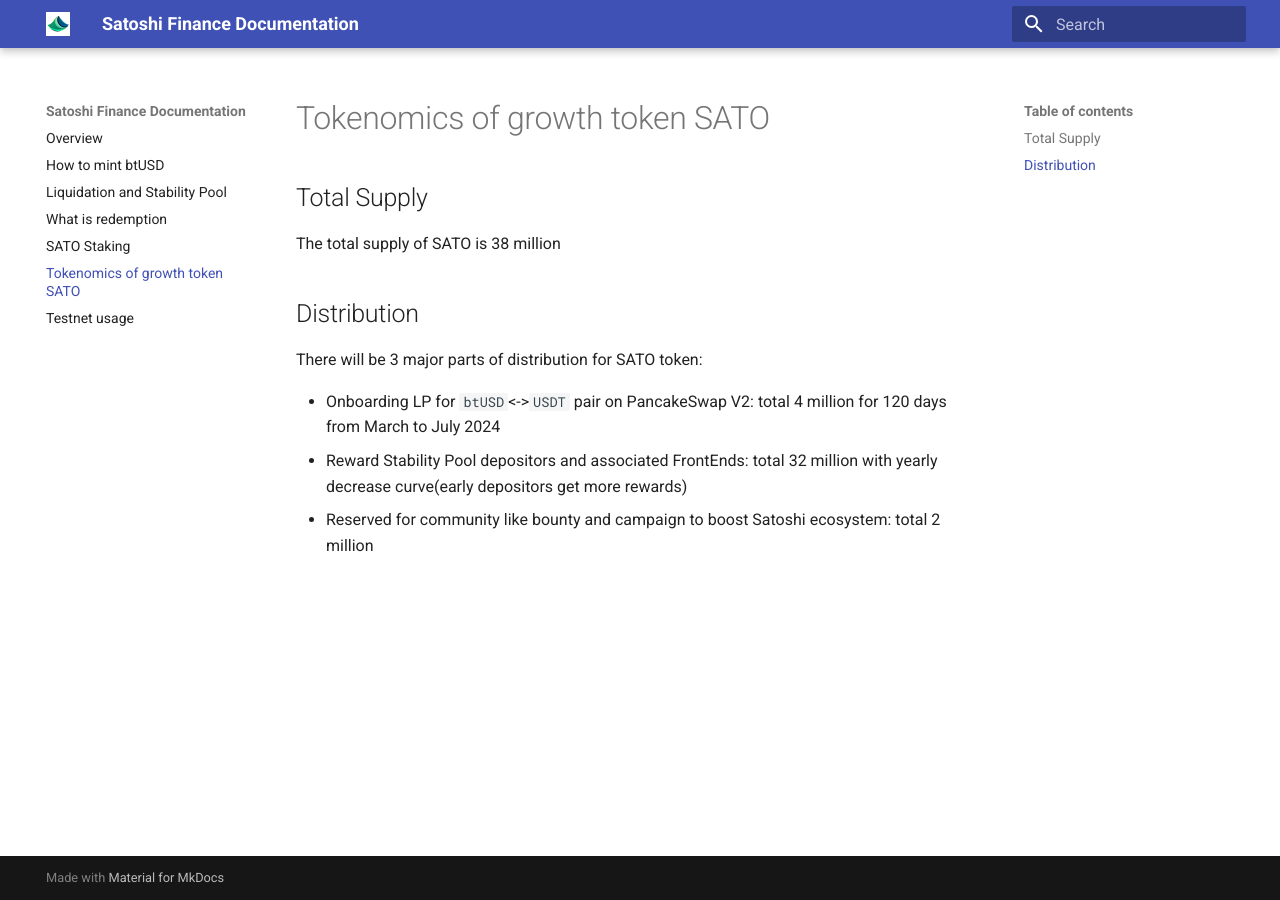
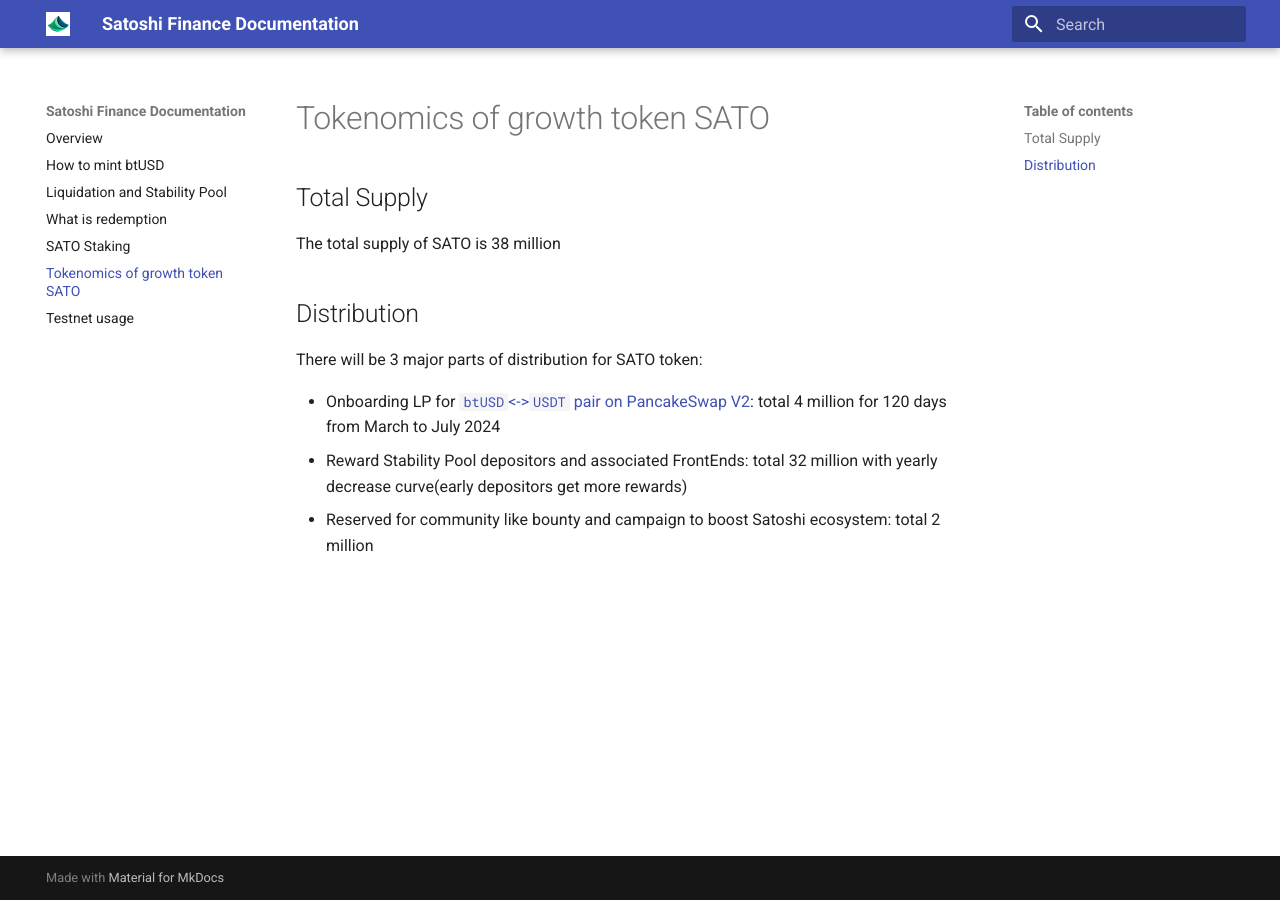
Before and after one commit to Satoshi-Finance/satofi.github.io, an MkDocs documentation site: the page built from docs/Tokenomics.md, in a window 1280 px wide. Built offline with MkDocs 1.6.1 and Material for MkDocs 9.7.7, drawn with Linux system fonts in a browser that asks for light colours; part of the change alters nothing that is shown.

```diff
--- a/docs/Tokenomics.md
+++ b/docs/Tokenomics.md
@@ -7,6 +7,6 @@ The total supply of SATO is 38 million
 
 There will be 3 major parts of distribution for SATO token:
 
-- Onboarding LP for `btUSD`<->`USDT` pair on PancakeSwap V2: total 4 million for 120 days from March to July 2024
+- Onboarding LP for [`btUSD`<->`USDT` pair on PancakeSwap V2](https://pancakeswap.finance/info/pairs/0x677fce0d985e870785ce63e07ae49d2d27358b78): total 4 million for 120 days from March to July 2024
 - Reward Stability Pool depositors and associated FrontEnds: total 32 million with yearly decrease curve(early depositors get more rewards)
 - Reserved for community like bounty and campaign to boost Satoshi ecosystem: total 2 million
```
